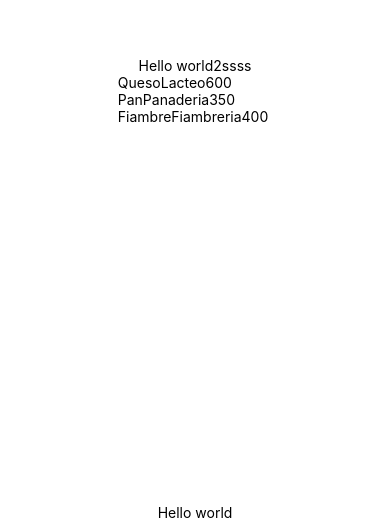
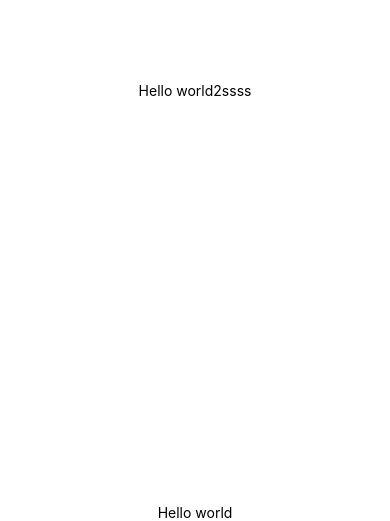
Before and after one commit to Proyecto-Timberli/Admin-Market-App, a React Native app: screen / in a window 390 px wide. Shown: the part 323-844 px from the top of the page. Built offline with nearby package versions, Linux system fonts and the light colour scheme.

Commit message:
Update Menu-App.js

```diff
--- a/components/Menu-App.js
+++ b/components/Menu-App.js
@@ -1,12 +1,10 @@
 import { StatusBar } from "expo-status-bar";
 import { StyleSheet, Text, View } from "react-native";
-import Productos from "./Productos/Productos";
 
 export default function Prueba() {
   return (
     <View style={styles.container}>
       <Text>Hello world2ssss</Text>
-      <Productos />
       <StatusBar style="auto" />
     </View>
   );
```
